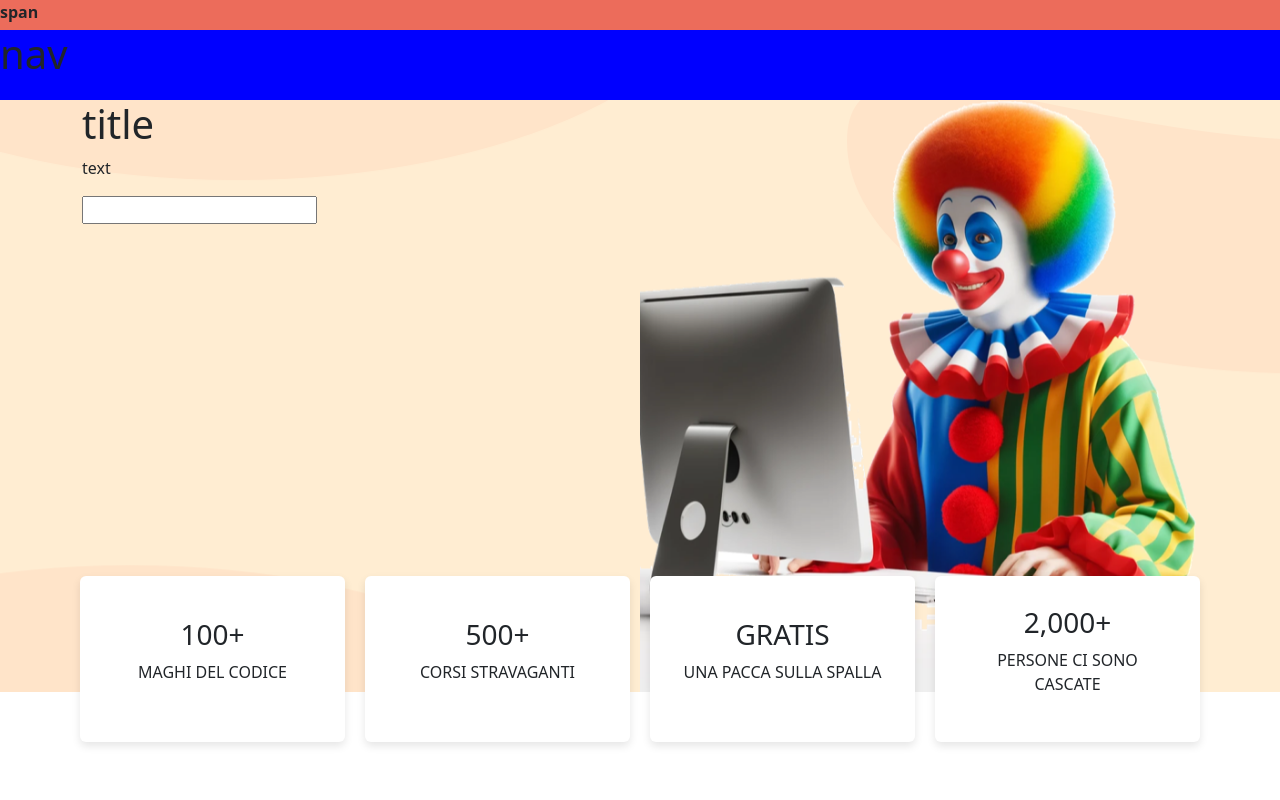
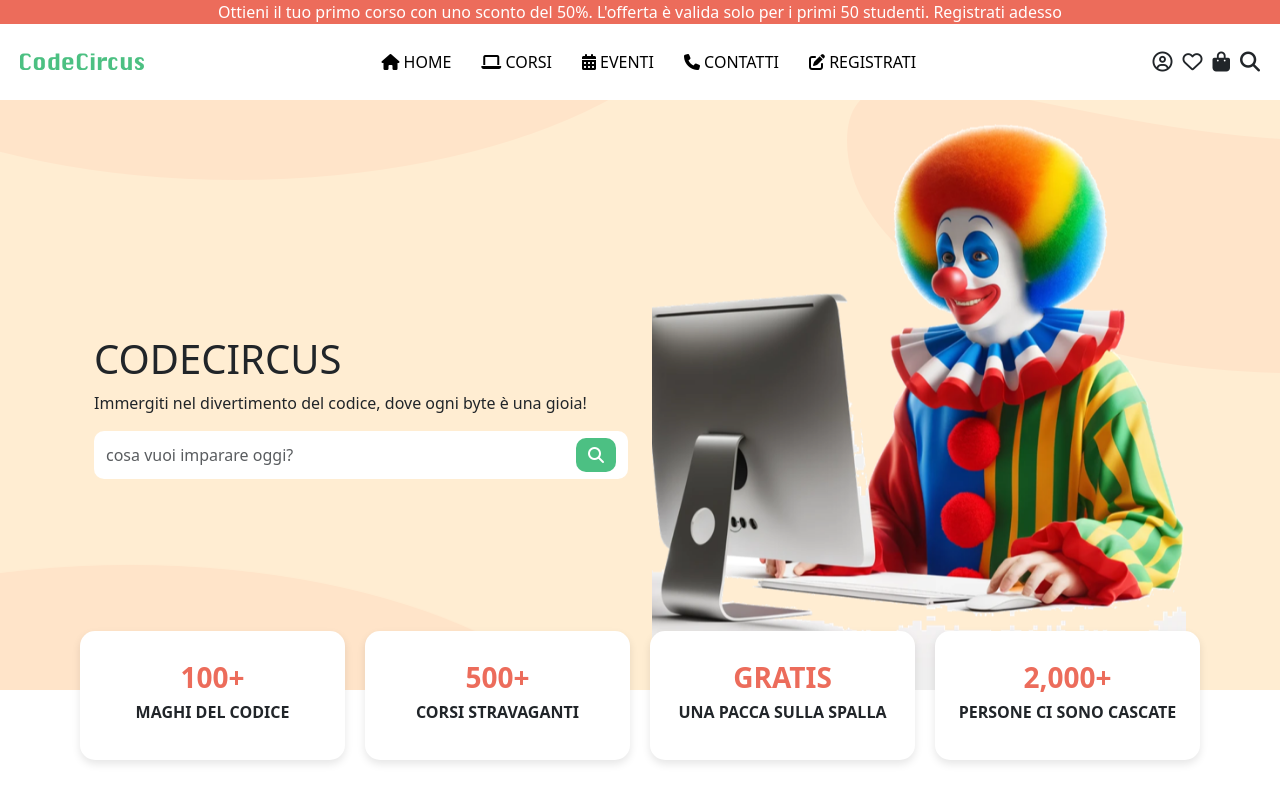
Before and after one commit to GiPisano/landing-page-service, a Vue app: page / in a window 1280 px wide. Shown: the top 800 px of the page. Built offline with nearby package versions, Linux system fonts and the light colour scheme; the HTML template or start-up script is replaced by a standard one.

Commit message:
add header

```diff
--- a/src/components/AppHeader.vue
+++ b/src/components/AppHeader.vue
@@ -3,25 +3,184 @@
 <template>
   <header>
     <div class="span">
-      <span>span</span>
+      <p>
+        Ottieni il tuo primo corso con uno sconto del 50%. L'offerta è valida
+        solo per i primi 50 studenti. <a href="#">Registrati adesso</a>
+      </p>
     </div>
-    <div>
-      <h1>nav</h1>
+    <div class="nav">
+      <div class="img-logo">
+        <img src="../assets/images/logo.png" alt="Logo" />
+      </div>
+      <div class="container-btn">
+        <button
+          class="btn menu-button"
+          type="button"
+          data-bs-toggle="offcanvas"
+          data-bs-target="#offcanvasRight"
+          aria-controls="offcanvasRight"
+        >
+          <i class="fa-solid fa-bars"></i>
+        </button>
+      </div>
+      <div class="menu-items">
+        <a href="#"><i class="fa-solid fa-house"></i> HOME</a>
+        <a href="#"><i class="fa-solid fa-laptop"></i> CORSI</a>
+        <a href="#"><i class="fa-solid fa-calendar-days"></i> EVENTI</a>
+        <a href="#"><i class="fa-solid fa-phone"></i> CONTATTI</a>
+        <a href="#"><i class="fa-solid fa-pen-to-square"></i> REGISTRATI</a>
+      </div>
+      <div class="icons">
+        <i class="fa-regular fa-circle-user"></i>
+        <i class="fa-regular fa-heart"></i>
+        <i class="fa-solid fa-bag-shopping"></i>
+        <i class="fa-solid fa-magnifying-glass"></i>
+      </div>
+    </div>
+    <div
+      class="offcanvas offcanvas-end"
+      tabindex="-1"
+      id="offcanvasRight"
+      aria-labelledby="offcanvasRightLabel"
+    >
+      <div class="offcanvas-header">
+        <button
+          type="button"
+          class="btn-close"
+          data-bs-dismiss="offcanvas"
+          aria-label="Close"
+        ></button>
+      </div>
+      <div class="offcanvas-body">
+        <div>
+          <a href="#"><i class="fa-solid fa-house"></i> HOME</a>
+        </div>
+        <div>
+          <a href="#"><i class="fa-solid fa-laptop"></i> CORSI</a>
+        </div>
+        <div>
+          <a href="#"><i class="fa-solid fa-calendar-days"></i> EVENTI</a>
+        </div>
+        <div>
+          <a href="#"><i class="fa-solid fa-phone"></i> CONTATTI</a>
+        </div>
+        <div>
+          <a href="#"><i class="fa-solid fa-pen-to-square"></i> REGISTRATI</a>
+        </div>
+      </div>
     </div>
   </header>
 </template>
 
 <style lang="scss" scoped>
+p {
+  margin-bottom: 0;
+}
+
+.img-logo {
+  width: 50%;
+}
+
 header {
-  height: 100px;
-  width: 100%;
-  background-color: blue;
-
-  font-weight: 600;
   .span {
-    height: 30px;
     width: 100%;
     background-color: #ec6c5b;
+    color: white;
+    text-align: center;
+    a {
+      color: white;
+    }
+  }
+
+  img {
+    max-width: 150px;
+  }
+
+  .nav {
+    padding: 20px;
+    display: flex;
+    justify-content: space-between;
+    width: 100%;
+  }
+
+  .icons {
+    display: flex;
+    align-items: center;
+    gap: 10px;
+    font-size: 20px;
+    flex-wrap: wrap;
+  }
+
+  .menu-items {
+    display: none;
+  }
+
+  .menu-button {
+    display: inline-block;
+
+    border: 1px solid black;
+  }
+
+  .container-btn {
+    width: 50%;
+    display: flex;
+    justify-content: end;
+  }
+
+  a {
+    text-decoration: none;
+    color: white;
+  }
+
+  .nav {
+    display: flex;
+    justify-content: space-between;
+    align-items: center;
+  }
+
+  @media (min-width: 768px) {
+    .menu-items {
+      display: flex;
+      align-items: center;
+      gap: 30px;
+    }
+
+    .menu-button {
+      display: none;
+    }
+
+    .offcanvas {
+      display: none;
+    }
+    .img-logo {
+      width: auto;
+    }
+    .container-btn {
+      display: none;
+    }
+    a {
+      color: black;
+    }
+  }
+
+  .img-nav {
+    width: auto;
   }
 }
+
+.offcanvas {
+  background-color: var(--gray);
+
+  .btn-close {
+    background-color: white;
+  }
+}
+
+.offcanvas-body {
+  display: flex;
+  flex-direction: column;
+  justify-content: center;
+  padding: 0 20px;
+  gap: 50px;
+}
 </style>
--- a/src/components/pages/CodeCircus.vue
+++ b/src/components/pages/CodeCircus.vue
@@ -31,12 +31,25 @@ export default {
       <div class="container">
         <!-- CODE CIRCUS INTRO -->
         <div class="row">
-          <div class="col-md-6">
-            <h1>title</h1>
-            <p>text</p>
-            <input type="text" />
+          <div class="col-md-6 g-4">
+            <h1>CODECIRCUS</h1>
+            <p>
+              Immergiti nel divertimento del codice, dove ogni byte è una gioia!
+            </p>
+            <div class="input-group">
+              <input
+                type="text"
+                class="form-control"
+                placeholder="cosa vuoi imparare oggi?"
+              />
+              <span class="input-group-text">
+                <div class="input-icon">
+                  <i class="fa-solid fa-magnifying-glass"></i>
+                </div>
+              </span>
+            </div>
           </div>
-          <div class="col-md-6">
+          <div class="col-md-6 g-4">
             <img src="../../assets/images/billboard-img.png" alt="" />
           </div>
         </div>
@@ -47,10 +60,10 @@ export default {
       <div class="container">
         <div class="row">
           <div class="col-md-3 card text-center" v-for="card in cards">
-            <h3>
+            <h3 class="title">
               {{ card.title }}
             </h3>
-            <p>{{ card.text }}</p>
+            <h6 class="text">{{ card.text }}</h6>
           </div>
         </div>
       </div>
@@ -63,25 +76,66 @@ export default {
   background-image: url("../../assets/images/billboard-bg.png");
   width: 100%;
   object-fit: contain;
+
   .row {
     --bs-gutter-x: 0;
     object-fit: contain;
+    display: flex;
+    align-items: center;
+    justify-content: center;
+    h1 {
+      font-size: 40px;
+      font-weight: 200;
+      width: 100%;
+    }
     img {
       width: 100%;
       height: 100%;
     }
+  }
+
+  .input-icon {
+    background-color: var(--green);
+    color: white;
+    padding: 5px 12px;
+    border-radius: 10px;
+  }
+
+  .input-group {
+    max-width: 600px;
+
+    input {
+      background-color: white;
+      border: none;
+      padding: 12px;
+      border-radius: 10px 0 0 10px;
+    }
+  }
+
+  .input-group-text {
+    background-color: white;
+    border-radius: 0 10px 10px 0;
+    border: none;
   }
 }
 
 #circus-cards {
   .row {
     div {
-      padding: 30px;
+      padding: 30px 10px;
       display: flex;
       align-items: center;
       justify-content: center;
       border: 0;
       box-shadow: 0 4px 8px rgba(0, 0, 0, 0.1);
+      border-radius: 15px;
+      .title {
+        color: var(--red);
+        font-weight: 800;
+      }
+      .text {
+        font-weight: 600;
+      }
     }
   }
 }
@@ -100,7 +154,7 @@ export default {
     position: relative;
     #circus-cards {
       position: absolute;
-      bottom: -50px;
+      bottom: -70px;
       width: 100%;
       .row {
         justify-content: space-between;
```
